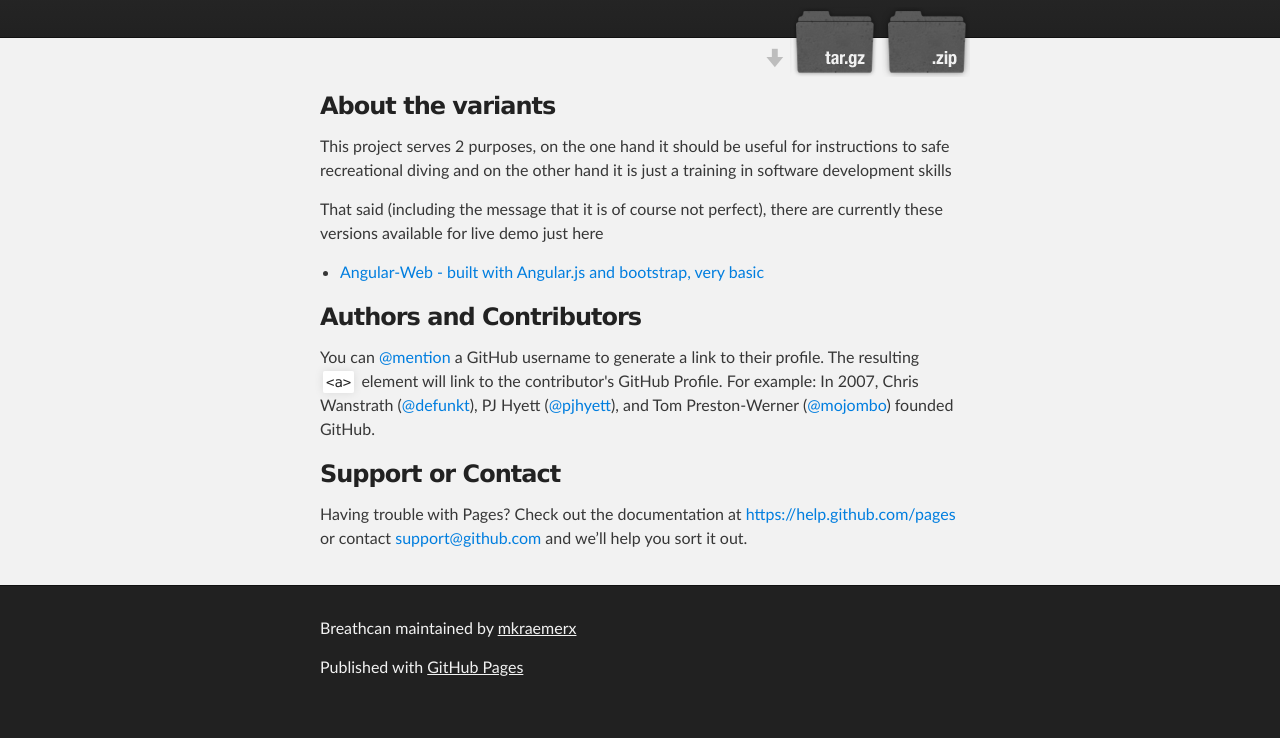
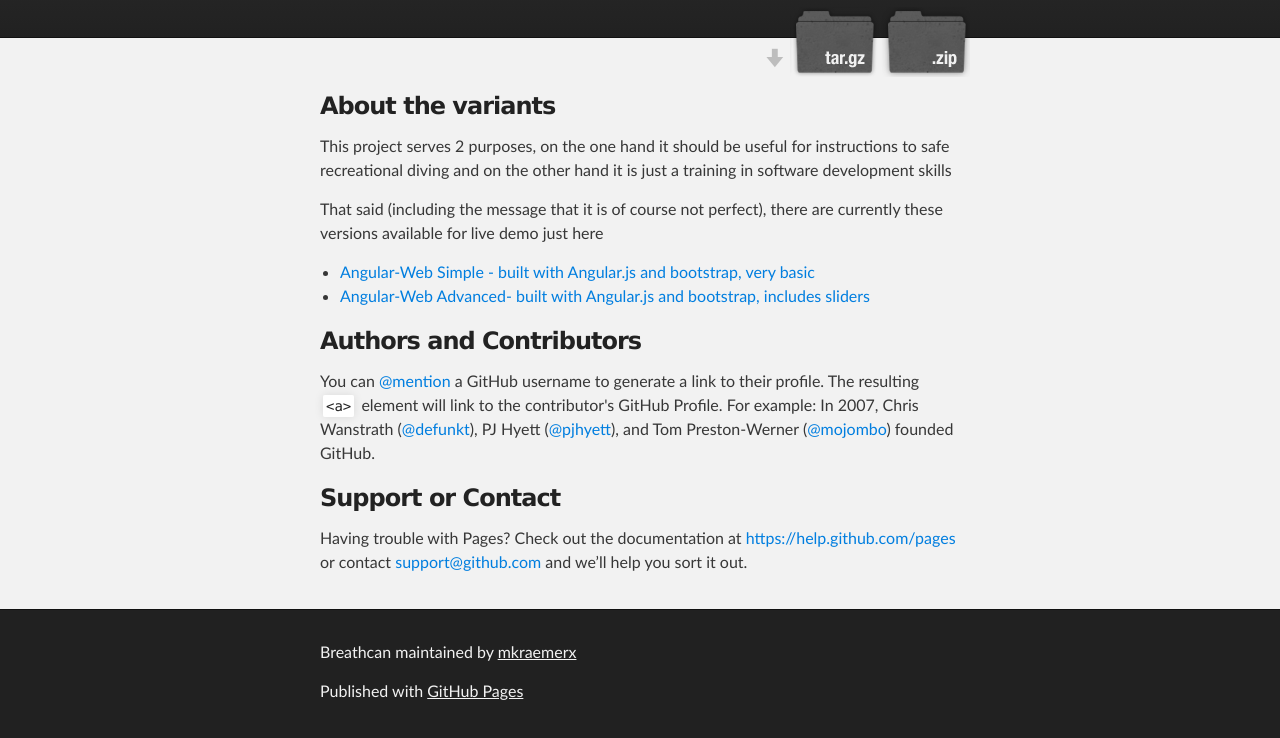
Before and after one commit to mkraemerx/breathcan, a plain HTML site: page index.html in a window 1280 px wide. Shown: the part 208-946 px from the top of the page. Before the commit the page ends 922 px from the top, so only its background shows below. Drawn offline with Linux system fonts and the light colour scheme.

Commit message:
updated links

```diff
--- a/index.html
+++ b/index.html
@@ -36,7 +36,8 @@
 <p>This project serves 2 purposes, on the one hand it should be useful for instructions to safe recreational diving and on the other hand it is just a training in software development skills</p>
 <p>That said (including the message that it is of course not perfect), there are currently these versions available for live demo just here</p>
 <ul>
-  <li><a href="angular-web/app/">Angular-Web - built with Angular.js and bootstrap, very basic</a></li>
+  <li><a href="angular-web-simple/app/">Angular-Web Simple - built with Angular.js and bootstrap, very basic</a></li>
+  <li><a href="angular-web/app/">Angular-Web Advanced- built with Angular.js and bootstrap, includes sliders</a></li>
 </ul>
 
 <h3>
```
